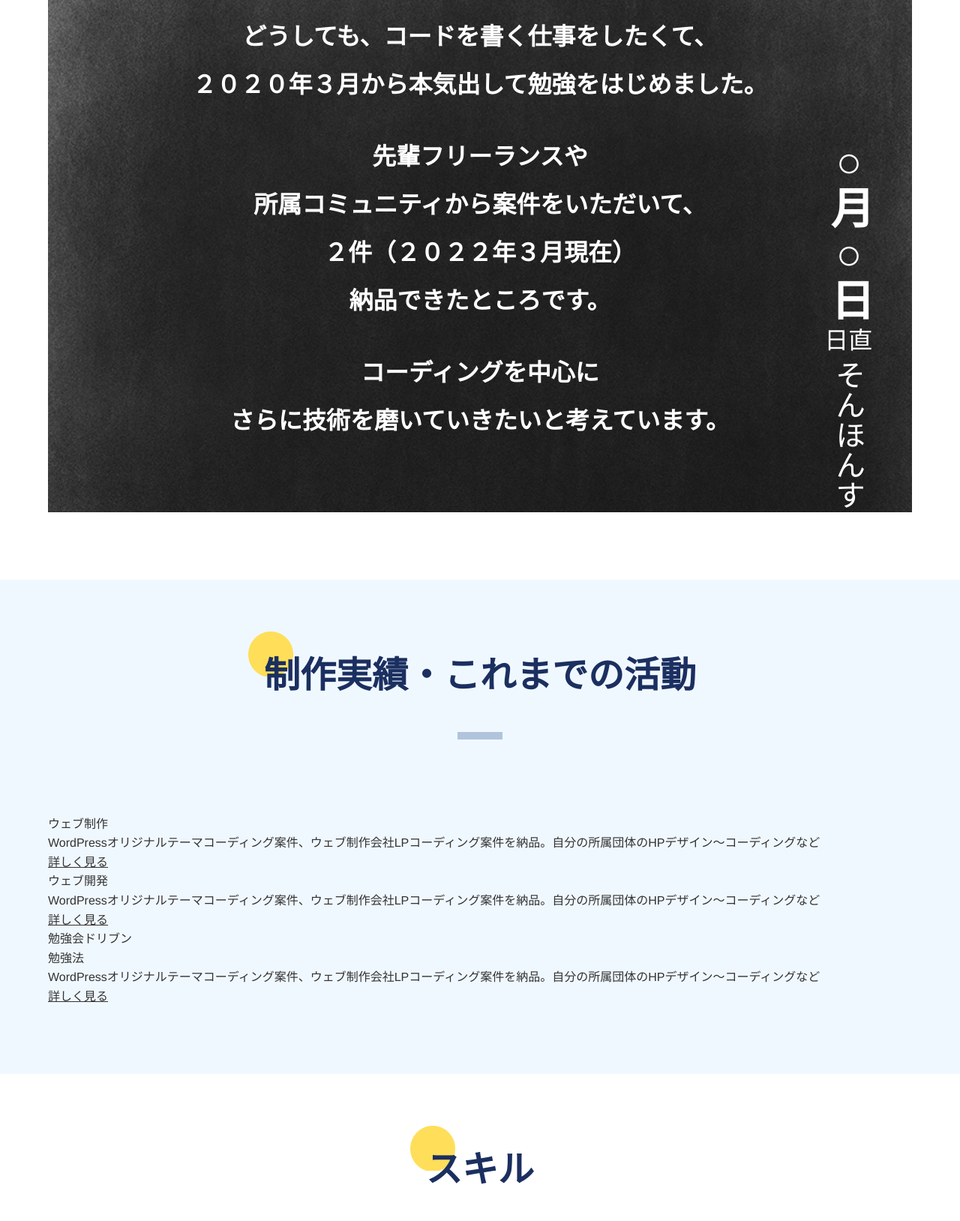
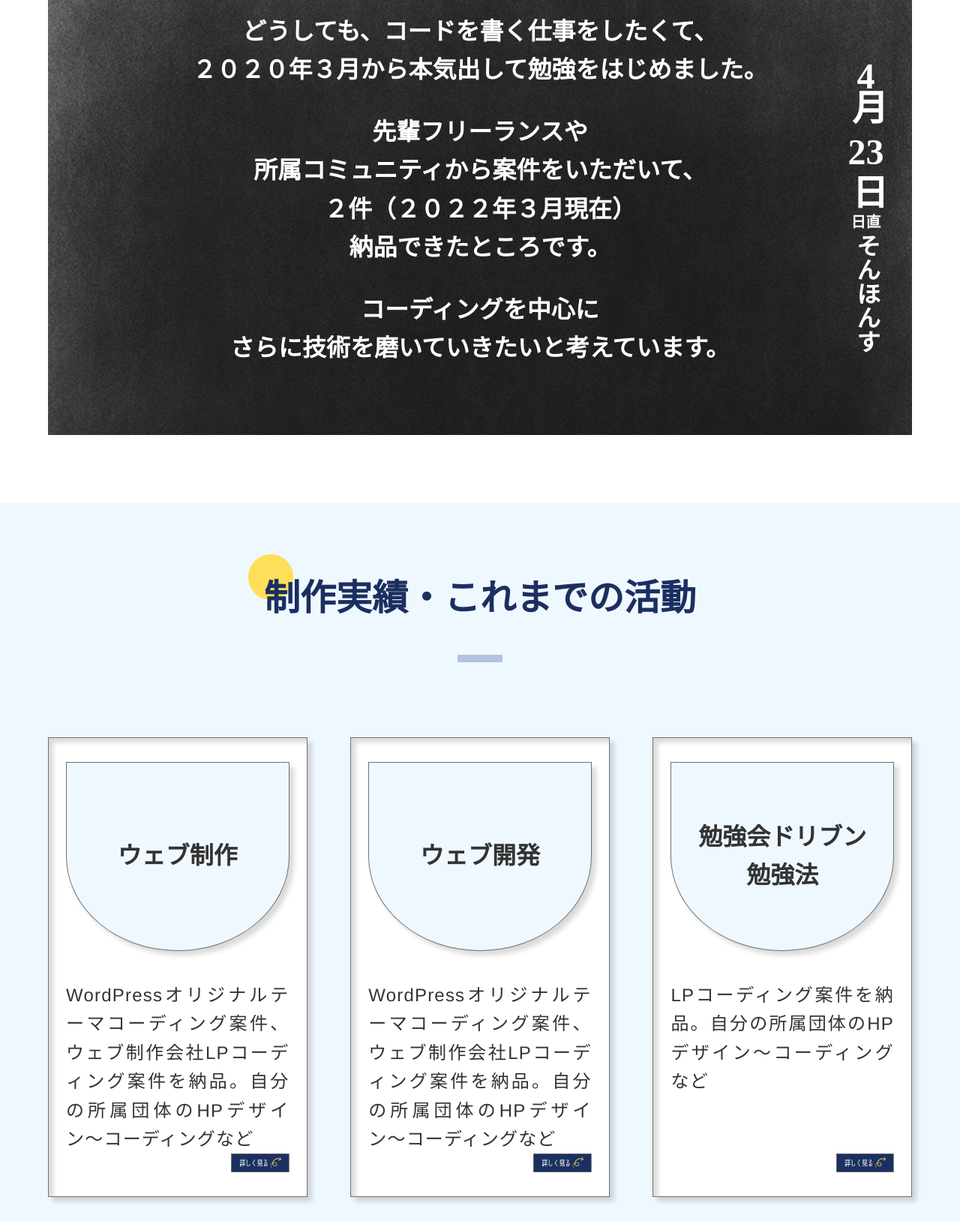
Before and after one commit to sonho463/portfolio2022, a website: page index.html in a window 1280 px wide. Shown: the part 1172-2800 px from the top of the page at 75% size. Drawn offline with Linux system fonts and the light colour scheme.

Commit message:
実績ブロックPCコーディング

```diff
--- /dev/null
+++ b/assets/scripts/main.js
@@ -0,0 +1,9 @@
+let d = new Date;
+mo = d.getMonth();
+da = d.getDate();
+console.log(da);
+
+const month = document.querySelector('#js_month');
+const day = document.querySelector('#js_day');
+month.textContent = mo+1;
+day.textContent = da
--- a/assets/scss/foundation/_base.scss
+++ b/assets/scss/foundation/_base.scss
@@ -14,13 +14,13 @@ html {
 }
 
 body {
-	color: #333333;
+	color: v.$main-primary;
 	font-size: 1.6rem;
-	font-family: "Helvetica Neue", Arial, "Hiragino Kaku Gothic ProN",
-		"Hiragino Sans", Meiryo, sans-serif;
+	font-family: "Helvetica Neue", Arial, "Hiragino Mincho ProN", Meiryo, sans-serif;
 	min-width: 350px;
 	width: 100%;
 	overflow-x: hidden;
+	text-align: justify;
 }
 
 img,
--- a/assets/scss/foundation/_variables.scss
+++ b/assets/scss/foundation/_variables.scss
@@ -8,6 +8,12 @@ $accent-primary: #ffde59;
 $shadow-cBlue: #b0c4de;
 $color-white: #fff;
 $color-black: #333;
+$color-border-gray: #707070;
+
+// *----------*
+// font-family
+// *----------*
+$title-font: senobi-gothic, sans-serif;
 
 // *----------*
 // mixin
--- a/assets/scss/project/_about.scss
+++ b/assets/scss/project/_about.scss
@@ -3,6 +3,7 @@
 .p-about__bg{
 	background-image: url(../images/about/bg.jpg);
 	background-size: cover;
+	position: relative;
 }
 
 .p-about{
@@ -12,7 +13,7 @@
 		color: v.$color-white;
 		font-size: 3.2rem;
 		font-weight: bold;
-		line-height: 2;
+		line-height: 1.6;
 		font-family: "ヒラギノ明朝 ProN";
 		text-align: center;
 		padding: 90px 10%;
@@ -25,8 +26,8 @@
 		flex-direction: column;
 		align-items: center;
 		position: absolute;
-		right: 8%;
-		bottom: 8%;
+		right: 2%;
+		top: 25%;
 		color: v.$color-white;
 	}
 	&__date,
@@ -34,13 +35,19 @@
 		writing-mode: vertical-rl;
 	}
 	&__date{
-		font-size: 5.8rem;
+		font-size: 4.8rem;
 		font-weight: bold;
 	}
+	&__month,
+	&__day {
+		display: inline-block;
+		transform: rotate(-90deg);
+		margin-bottom: 5px;
+	}
 	&__charge{
-		font-size: 3.2rem;
+		font-size: 2.0rem;
 	}
 	&__name{
-		font-size:4.0rem;
+		font-size:3.2rem;
 	}
 }
--- /dev/null
+++ b/assets/scss/project/_works.scss
@@ -0,0 +1,71 @@
+@use "../foundation/variables" as v;
+
+// カードユニットとカードの枠スタイル
+.p-works{
+	&__card-list {
+		display: flex;
+		align-items: stretch;
+		justify-content: space-between;
+	}
+	&__card {
+		width: 30%;
+		padding: 32px 2%;
+		display: flex;
+		flex-direction: column;
+		justify-content: space-between;
+		border: solid 1px v.$color-border-gray;
+		background-color: #fff;
+		box-shadow:
+		6px 6px 6px 0px rgba(0, 0, 0, 0.15),
+		6px 6px 6px 0px rgba(0, 0, 0, 0.15) inset;
+		transition: background-color 1s;
+		&:hover{
+			background-color: v.$main-secondary;
+			transition: background-color .5s;
+		}
+	}
+	&__card__inner{
+		text-decoration: none;
+	}
+}
+
+// カードの中のコンポーネントのスタイル
+.p-works {
+	&__drop{
+		height: auto;
+		background-color: v.$main-secondary;
+		border: solid 1px  v.$color-border-gray;
+		border-bottom-left-radius: 50%;
+		border-bottom-right-radius: 50%;
+		box-shadow: 6px 6px 6px 0px rgba(0, 0, 0, 0.15)
+
+	}
+	&__drop__inner{
+		display: flex;
+		flex-direction: column;
+		align-items: center;
+		justify-content: center;
+		width: 100%;
+		height: 250px;
+	}
+	&__title{
+		font-family: v.$title-font;
+		font-size: 3.2rem;
+		font-weight: bold;
+		text-align: center;
+	}
+	&__text{
+		margin-top: 40px;
+		font-size: 2.4rem;
+		letter-spacing: .05em;
+	}
+}
+
+
+
+// 詳しく見るボタン
+.p-works__nav-to-detail{
+	display: inline-block;
+	width: 26%;
+	align-self: flex-end;
+}
--- a/assets/scss/style.scss
+++ b/assets/scss/style.scss
@@ -25,7 +25,7 @@
 @use "./project/g-nav";
 @use "./project/mv";
 @use "./project/about";
-
+@use "./project/works";
 
 
 // *--------------*
--- a/index.html
+++ b/index.html
@@ -113,11 +113,14 @@
 							コーディングを中心に<br class="active-pc">
 							さらに技術を磨いていきたいと考えています。
 						</div>
-					</div>
 						<div class="p-about__date-unit">
-						<p class="p-about__date">○月○日</p>
+							<p class="p-about__date">
+								<span id="js_month" class="p-about__month">○</span>月
+								<span id="js_day" class="p-about__day">○</span>日
+							</p>
 							<p class="p-about__charge">日直</p>
 							<p class="p-about__name">そんほんす</p>
+						</div>
 					</div>
 				</section>
 		</section>
@@ -131,51 +134,48 @@
 
 				<ul class="p-works__card-list">
 					<li class="p-works__card">
-						<div class="p-works__card__inner">
+						<a href="#" class="p-works__card__inner">
 							<div class="p-works__drop">
+								<div class="p-works__drop__inner">
 									<h3 class="p-works__title">ウェブ制作</h3>
+								</div>
 							</div>
 							<p class="p-works__text">
 								WordPressオリジナルテーマコーディング案件、ウェブ制作会社LPコーディング案件を納品。自分の所属団体のHPデザイン〜コーディングなど
 							</p>
-						</div>
+						</a>
 						<a href="#" class="p-works__nav-to-detail">
-							<p href="#" class="p-works__nav-to-detail__inner">
-								詳しく見る
-								<!--after でやじるし-->
-							</p>
+							<img src="./assets/images/works/view-details.png" class="p-works__nav-to-detail__image" alt="">
 						</a>
 					</li>
 					<li class="p-works__card">
-						<div class="p-works__card__inner">
+						<a href="#" class="p-works__card__inner">
 							<div class="p-works__drop">
+								<div class="p-works__drop__inner">
 									<h3 class="p-works__title">ウェブ開発</h3>
+								</div>
 							</div>
 							<p class="p-works__text">
 								WordPressオリジナルテーマコーディング案件、ウェブ制作会社LPコーディング案件を納品。自分の所属団体のHPデザイン〜コーディングなど
 							</p>
-						</div>
+						</a>
 						<a href="#" class="p-works__nav-to-detail">
-							<p href="#" class="p-works__nav-to-detail__inner">
-								詳しく見る
-								<!--after でやじるし-->
-							</p>
+							<img src="./assets/images/works/view-details.png" class="p-works__nav-to-detail__image" alt="">
 						</a>
 					</li>
 					<li class="p-works__card">
-						<div class="p-works__card__inner">
+						<a href="#" class="p-works__card__inner">
 							<div class="p-works__drop">
+								<div class="p-works__drop__inner">
 									<h3 class="p-works__title">勉強会ドリブン<br />勉強法</h3>
 								</div>
+							</div>
 							<p class="p-works__text">
-								WordPressオリジナルテーマコーディング案件、ウェブ制作会社LPコーディング案件を納品。自分の所属団体のHPデザイン〜コーディングなど
+								LPコーディング案件を納品。自分の所属団体のHPデザイン〜コーディングなど
 							</p>
-						</div>
+						</a>
 						<a href="#" class="p-works__nav-to-detail">
-							<p href="#" class="p-works__nav-to-detail__inner">
-								詳しく見る
-								<!--after でやじるし-->
-							</p>
+							<img src="./assets/images/works/view-details.png" class="p-works__nav-to-detail__image" alt="">
 						</a>
 					</li>
 				</ul>
@@ -414,6 +414,8 @@
 		</nav>
 		<p class="l-footer__copyright">&copy2021 WEBSON そんほんす</p>
 	</footer>
+
+	<script src="./assets/scripts/main.js"></script>
 </body>
 
 </html>
```
Also changed, not shown: assets/css/style.css, assets/images/works/view-details.png (added), build/style.css, 1 other file. Lines whose indentation alone changed are shown as unchanged.
